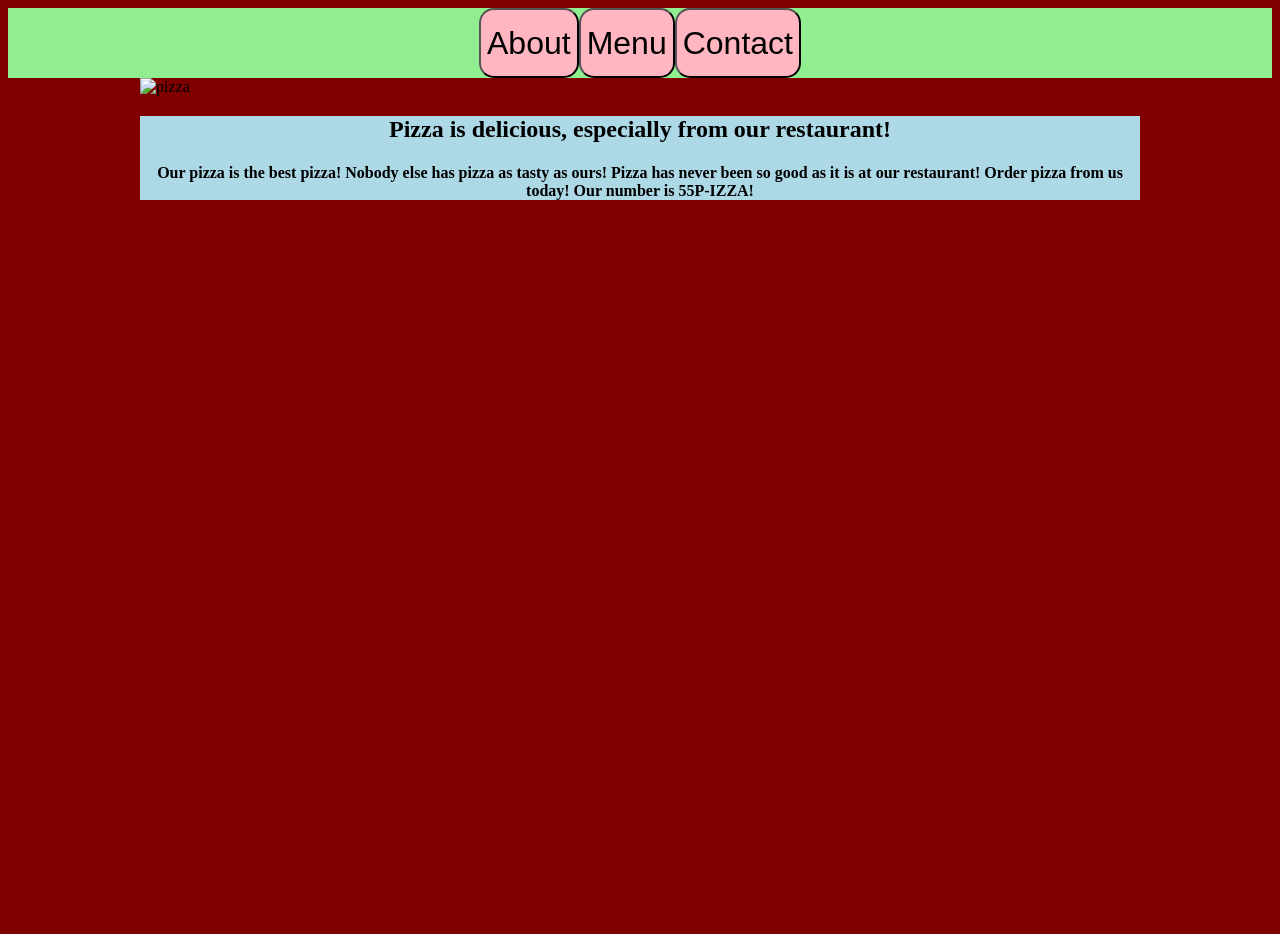
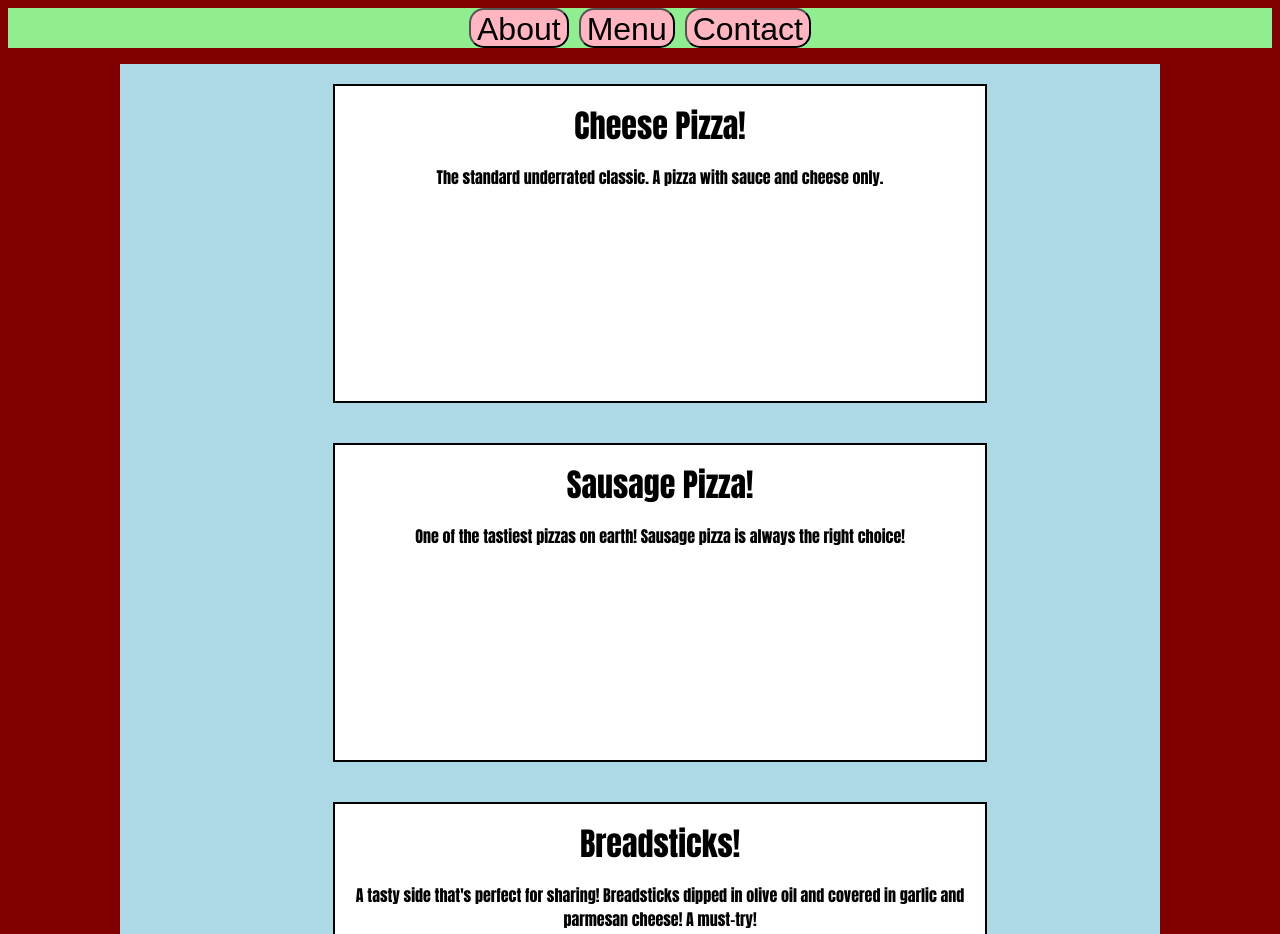
Before and after one commit to bpfahert/restaurant, a website with bundled scripts: page dist/index.html in a window 1280 px wide. Shown: the top 934 px of the page. Before the commit the page ends 800 px from the top, so only its background shows below. Built offline with nearby package versions, Linux system fonts and the light colour scheme.

Commit message:
Add navbar changing functionality and adjust styling
Added the ability to change from about to menu on the navbar. Still need to add contact info and an event
listener for that button.

```diff
--- a/src/content.js
+++ b/src/content.js
@@ -1,25 +1,6 @@
 
-function renderPage () {
-    let body = document.querySelector("body");
+function renderAbout () {
     let content = document.getElementById("content");
-
-    let navBar = document.createElement("header")
-    navBar.setAttribute('id', 'navbar');
-
-    let aboutButton = document.createElement("button");
-    aboutButton.classList += "navbuttons";
-    aboutButton.type = "button";
-    aboutButton.textContent = "About";
-
-    let menuButton = document.createElement("button");
-    menuButton.classList += "navbuttons";
-    menuButton.type = "button";
-    menuButton.textContent = "Menu";
-
-    let contactButton = document.createElement("button");
-    contactButton.classList += "navbuttons";
-    contactButton.type = "button";
-    contactButton.textContent = "Contact";
 
     let about = document.createElement("div");
     about.setAttribute('id', 'about');
@@ -37,10 +18,6 @@ function renderPage () {
     let aboutText = document.createElement("h4");
     aboutText.textContent = "Our pizza is the best pizza! Nobody else has pizza as tasty as ours! Pizza has never been so good as it is at our restaurant! Order pizza from us today! Our number is 55P-IZZA!";
 
-    body.insertBefore(navBar, content);
-    navBar.appendChild(aboutButton);
-    navBar.appendChild(menuButton);
-    navBar.appendChild(contactButton);
     content.appendChild(about);
     about.appendChild(pizzaimg);
     about.appendChild(textDiv);
@@ -50,4 +27,4 @@ function renderPage () {
 
 };
 
-export default renderPage;
+export default renderAbout;
--- a/src/index.js
+++ b/src/index.js
@@ -1,3 +1,48 @@
-import renderPage from "./content";
+import renderAbout from "./content";
+import renderMenu from "./menu";
 
-renderPage();
+let body = document.querySelector("body");
+let navBar = document.createElement("header")
+navBar.setAttribute('id', 'navbar');
+
+let aboutButton = document.createElement("button");
+aboutButton.classList += "navbuttons";
+aboutButton.type = "button";
+aboutButton.textContent = "About";
+aboutButton.setAttribute('id', 'aboutbtn');
+
+let menuButton = document.createElement("button");
+menuButton.classList += "navbuttons";
+menuButton.type = "button";
+menuButton.textContent = "Menu";
+menuButton.setAttribute('id', 'menubtn');
+
+let contactButton = document.createElement("button");
+contactButton.classList += "navbuttons";
+contactButton.type = "button";
+contactButton.textContent = "Contact";
+contactButton.setAttribute('id', 'contactbtn');
+
+function renderNavbar () {
+    body.insertBefore(navBar, content);
+    navBar.appendChild(aboutButton);
+    navBar.appendChild(menuButton);
+    navBar.appendChild(contactButton);
+}
+
+aboutButton.addEventListener('click', function() {
+    let menu = document.getElementById("menu");
+    menu.remove();
+    renderAbout();
+
+});
+
+menuButton.addEventListener('click', function() {
+    let about = document.getElementById("about");
+    about.remove();
+    renderMenu();
+
+});
+
+renderNavbar();
+renderMenu();
--- /dev/null
+++ b/src/menu.js
@@ -0,0 +1,51 @@
+
+function renderMenu () {
+
+    let content = document.getElementById("content");
+    let menu = document.createElement("div");
+    menu.setAttribute('id', 'menu');
+    let menuItems = document.createElement("ul");
+    menuItems.className += "menu";
+
+//TODO make each li entry an object using an object creator
+
+    let cheesePizza = document.createElement('li');
+    let sausagePizza = document.createElement('li');
+    let breadstick = document.createElement('li');
+    cheesePizza.className += "menuItem";
+    sausagePizza.className += "menuItem";
+    breadstick.className += "menuItem";
+
+    let cheeseTitle = document.createElement('div');
+    cheeseTitle.className += "menuTitle";
+    cheeseTitle.textContent = "Cheese Pizza!";
+    let cheeseDescription = document.createElement('div');
+    cheeseDescription.textContent = "The standard underrated classic. A pizza with sauce and cheese only.";
+
+    let sausageTitle = document.createElement('div');
+    sausageTitle.className += "menuTitle";
+    sausageTitle.textContent = "Sausage Pizza!";
+    let sausageDescription = document.createElement('div');
+    sausageDescription.textContent = "One of the tastiest pizzas on earth! Sausage pizza is always the right choice!";
+
+    let breadstickTitle = document.createElement('div');
+    breadstickTitle.className += "menuTitle";
+    breadstickTitle.textContent = "Breadsticks!";
+    let breadstickDescription = document.createElement('div');
+    breadstickDescription.textContent = "A tasty side that's perfect for sharing! Breadsticks dipped in olive oil and covered in garlic and parmesan cheese! A must-try!";
+
+    content.appendChild(menu);
+    menu.appendChild(menuItems);
+    menuItems.appendChild(cheesePizza);
+    menuItems.appendChild(sausagePizza);
+    menuItems.appendChild(breadstick);
+    cheesePizza.appendChild(cheeseTitle);
+    cheesePizza.appendChild(cheeseDescription);
+    sausagePizza.appendChild(sausageTitle);
+    sausagePizza.appendChild(sausageDescription);
+    breadstick.appendChild(breadstickTitle);
+    breadstick.appendChild(breadstickDescription);
+}
+
+
+export default renderMenu;
--- a/src/style.css
+++ b/src/style.css
@@ -1,5 +1,6 @@
 body {
     background-color: maroon;
+    height:100vh;
 }
 
 #content {
@@ -9,7 +10,7 @@ body {
     justify-content: center;
 }
 
-.text {
+.text,.menu {
     background-color: lightblue;
    text-align: center;
    width: 1000px;
@@ -18,9 +19,10 @@ body {
 #navbar {
     display: flex;
     justify-content: center;
-    height: 70px;
+    height: 40px;
     width: auto;
     background-color: lightgreen;
+    gap: 10px;
 }
 
 .navbuttons {
@@ -28,3 +30,41 @@ body {
     font-size: 2em;
     background-color: lightpink;
 }
+
+ul {
+    list-style: none;
+}
+
+.menu {
+    display: flex;
+    flex-flow: column wrap;
+    align-items: center;
+}
+
+.menuItem {
+    width: 650px;
+    background-color: white;
+    font-family: Impact, Haettenschweiler, 'Arial Narrow Bold', sans-serif;
+    height: 300px;
+    border: solid black 2px;
+    margin: 20px;
+    padding-top: 15px;
+    display: flex;
+    flex-flow: column wrap;
+    justify-content: flex-start;
+    gap: 15px;
+
+}
+
+.menuTitle {
+    font-size: 2rem;
+    text-emphasis: bold;;
+}
+
+footer {
+    background: teal;
+    display: flex;
+    justify-content: center;
+    font-size: 2rem;
+    height: 30px;
+}
```
Also changed, not shown: dist/index.html, dist/main.js.
